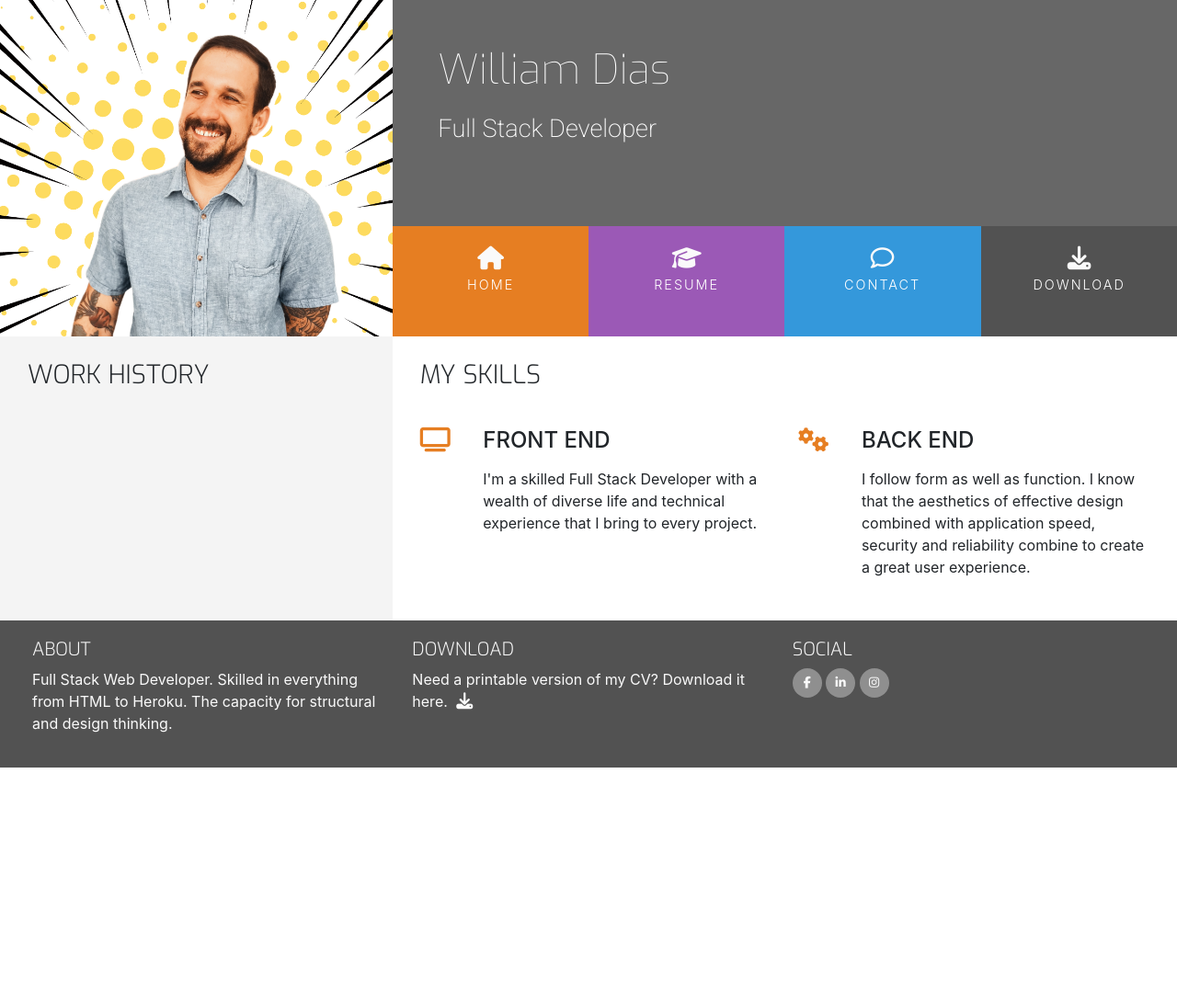
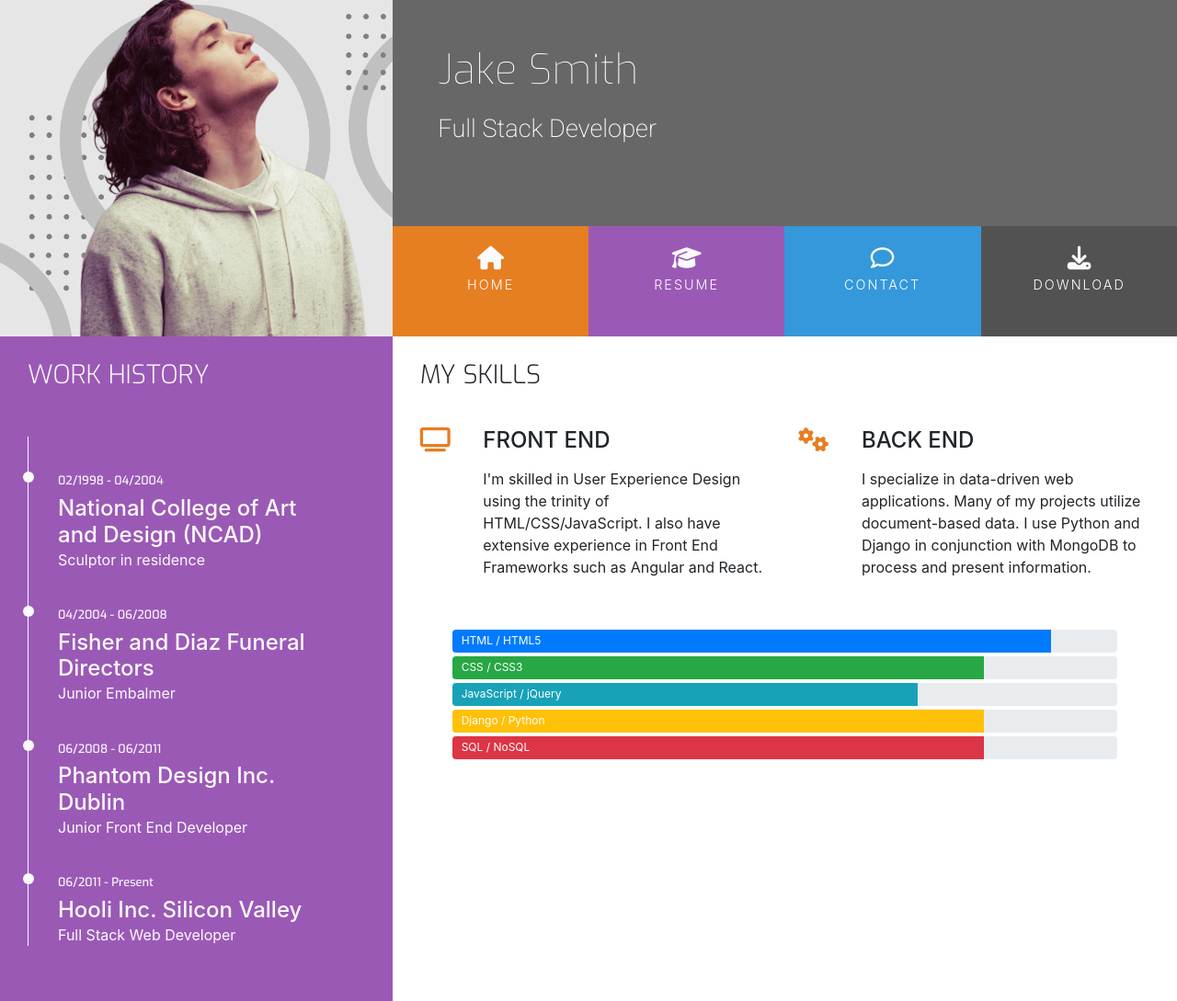
Before and after one commit to williampgdias/portfolio-code-institute, a plain HTML site: page resume.html in a window 1280 px wide. Shown: the top 1089 px of the page at 92% size. Before the commit the page ends 835 px from the top, so only its background shows below. Drawn offline with nearby package versions, Linux system fonts and the light colour scheme.

Commit message:
feat(all the files): Change the name, the profile picture and add style for the resume.html.

```diff
--- a/assets/css/style.css
+++ b/assets/css/style.css
@@ -18,6 +18,10 @@
 
 .bg-color-personal-info {
     background-color: #f4f4f4;
+}
+
+.bg-color-work-history {
+    background-color: #9b59b6;
 }
 
 .ui-menu-color-home {
@@ -68,6 +72,7 @@ h4 {
     float: none;
 }
 
+.history-heading,
 .section-heading {
     font-family: 'Exo', sans-serif;
     font-weight: 300;
@@ -81,7 +86,7 @@ h4 {
 }
 
 .logo {
-    background: url('../img/imagem-perfil.png');
+    background: url('../img/foto-perfil.png');
     background-position: center;
     background-repeat: no-repeat;
     background-size: cover;
@@ -255,3 +260,66 @@ footer {
     position: relative;
     width: 60%;
 }
+
+/* -------------------- Skills -------------------- */
+.progress-section {
+    margin: 40px 20px;
+}
+
+.progress {
+    position: relative;
+    height: 25px;
+    margin-bottom: 4px;
+}
+
+.progress-bar {
+    text-align: left;
+    padding-left: 10px;
+}
+
+/* -------------------- Work History -------------------- */
+.history-items {
+    margin-bottom: 30px;
+}
+
+.history-heading {
+    color: #fafafa;
+    margin-bottom: 50px;
+}
+
+.timeline-item {
+    padding: 4em 2em 0em 2em;
+    position: relative;
+    color: #fafafa;
+    border-left: 1px solid;
+}
+
+.timeline-item p {
+    padding: 0;
+    margin: 0;
+}
+
+.timeline-item:before {
+    content: attr(data-dates);
+    position: absolute;
+    left: 2.5em;
+    top: 3em;
+    display: block;
+    font-family: 'Exo', sans-serif;
+    font-weight: 500;
+    font-size: 0.8em;
+    padding: 0;
+    margin: 0;
+}
+
+.timeline-item:after {
+    width: 12px;
+    height: 12px;
+    display: block;
+    top: 2.4em;
+    position: absolute;
+    left: -6px;
+    border-radius: 12px;
+    content: '';
+    background: #fafafa;
+}
--- a/resume.html
+++ b/resume.html
@@ -4,7 +4,7 @@
 <head>
     <meta charset="UTF-8">
     <meta name="viewport" content="width=device-width, initial-scale=1.0">
-    <title>William Dias | Resume</title>
+    <title>Jake Smith | Resume</title>
 
     <!-- Bootstrap CSS -->
     <link rel="stylesheet" href="https://cdn.jsdelivr.net/npm/bootstrap@4.6.2/dist/css/bootstrap.min.css"
@@ -28,7 +28,7 @@
             <div class="col-md-8">
                 <div class="row bg-color-name-title no-gutters">
                     <div class="col heading">
-                        <h1 class="name">William Dias</h1>
+                        <h1 class="name">Jake Smith</h1>
                         <h2 class="title">Full Stack Developer</h2>
                     </div>
                 </div>
@@ -70,19 +70,44 @@
     <section class="container-fluid">
         <div class="row">
 
-            <!-- Personal Item Section Starts -->
-            <div class="col-md-4 bg-color-personal-info section-column">
+            <!-- Work History Section Starts -->
+            <div class="col-md-4 bg-color-work-history section-column">
                 <div class="row">
                     <div class="col-12">
-                        <h3 class="section-heading uppercase">
+                        <h3 class="history-heading uppercase">
                             Work History
                         </h3>
                     </div>
                 </div>
+
+                <!-- Work Experience Items Starts -->
+                <div class="history-items">
+                    <!-- Work Experience 1 -->
+                    <div class="timeline-item" data-dates="02/1998 - 04/2004">
+                        <h4>National College of Art and Design (NCAD)</h4>
+                        <p>Sculptor in residence</p>
+                    </div>
+                    <!-- Work Experience 2 -->
+                    <div class="timeline-item" data-dates="04/2004 - 06/2008">
+                        <h4>Fisher and Diaz Funeral Directors</h4>
+                        <p>Junior Embalmer</p>
+                    </div>
+                    <!-- Work Experience 3 -->
+                    <div class="timeline-item" data-dates="06/2008 - 06/2011">
+                        <h4>Phantom Design Inc. Dublin</h4>
+                        <p>Junior Front End Developer</p>
+                    </div>
+                    <!-- Work Experience 4 -->
+                    <div class="timeline-item" data-dates="06/2011 - Present">
+                        <h4>Hooli Inc. Silicon Valley</h4>
+                        <p>Full Stack Web Developer</p>
+                    </div>
+                </div>
+                <!-- Work Experience Items Ends -->
             </div>
-            <!-- Personal Item Section Ends -->
+            <!-- Work History Section Ends -->
 
-            <!-- About Me Section Starts -->
+            <!-- My Skills Section Starts -->
             <div class="col-md-8 bg-color-three-reasons section-column">
                 <div class="row">
                     <div class="col">
@@ -100,8 +125,8 @@
                                     Front End
                                 </h4>
                                 <p>
-                                    I'm a skilled Full Stack Developer with a wealth of diverse life and technical
-                                    experience that I bring to every project.
+                                    I'm skilled in User Experience Design using the trinity of HTML/CSS/JavaScript. I
+                                    also have extensive experience in Front End Frameworks such as Angular and React.
                                 </p>
                             </div>
                         </div>
@@ -116,16 +141,62 @@
                                     Back End
                                 </h4>
                                 <p>
-                                    I follow form as well as function. I know that the aesthetics of effective design
-                                    combined with application speed, security and reliability combine to create a great
-                                    user experience.
+                                    I specialize in data-driven web applications. Many of my projects utilize
+                                    document-based data. I use Python and Django in conjunction with MongoDB to process
+                                    and present information.
                                 </p>
                             </div>
                         </div>
                     </div>
                 </div>
+                <!-- Progress Bar Starts -->
+                <div class="row progress-section">
+                    <div class="col">
+                        <!-- HTML -->
+                        <div class="progress">
+                            <div class="progress-bar" role="progressbar" aria-valuenow="90" aria-valuemin="0"
+                                aria-valuemax="100" style="width:90%;">
+                                HTML / HTML5
+                                <span class="sr-only">90% complete</span>
+                            </div>
+                        </div>
+                        <!-- CSS -->
+                        <div class="progress">
+                            <div class="progress-bar bg-success" role="progressbar" aria-valuenow="80" aria-valuemin="0"
+                                aria-valuemax="100" style="width:80%;">
+                                CSS / CSS3
+                                <span class="sr-only">80% complete</span>
+                            </div>
+                        </div>
+                        <!-- JavaScript / jQuery -->
+                        <div class="progress">
+                            <div class="progress-bar bg-info" role="progressbar" aria-valuenow="70" aria-valuemin="0"
+                                aria-valuemax="100" style="width:70%;">
+                                JavaScript / jQuery
+                                <span class="sr-only">70% complete</span>
+                            </div>
+                        </div>
+                        <!-- Django / Python -->
+                        <div class="progress">
+                            <div class="progress-bar bg-warning" role="progressbar" aria-valuenow="80" aria-valuemin="0"
+                                aria-valuemax="100" style="width:80%;">
+                                Django / Python
+                                <span class="sr-only">80% complete</span>
+                            </div>
+                        </div>
+                        <!-- SQL / NoSQL -->
+                        <div class="progress">
+                            <div class="progress-bar bg-danger" role="progressbar" aria-valuenow="80" aria-valuemin="0"
+                                aria-valuemax="100" style="width:80%;">
+                                SQL / NoSQL
+                                <span class="sr-only">80% complete</span>
+                            </div>
+                        </div>
+                    </div>
+                </div>
+                <!-- Progress Bar Ends -->
             </div>
-            <!-- About Me Section Ends -->
+            <!-- My Skills Section Ends -->
         </div>
     </section>
 
```
Also changed, not shown: contact.html (+2 -2 lines), index.html (+6 -6 lines), assets/img/foto-perfil.png (added).
